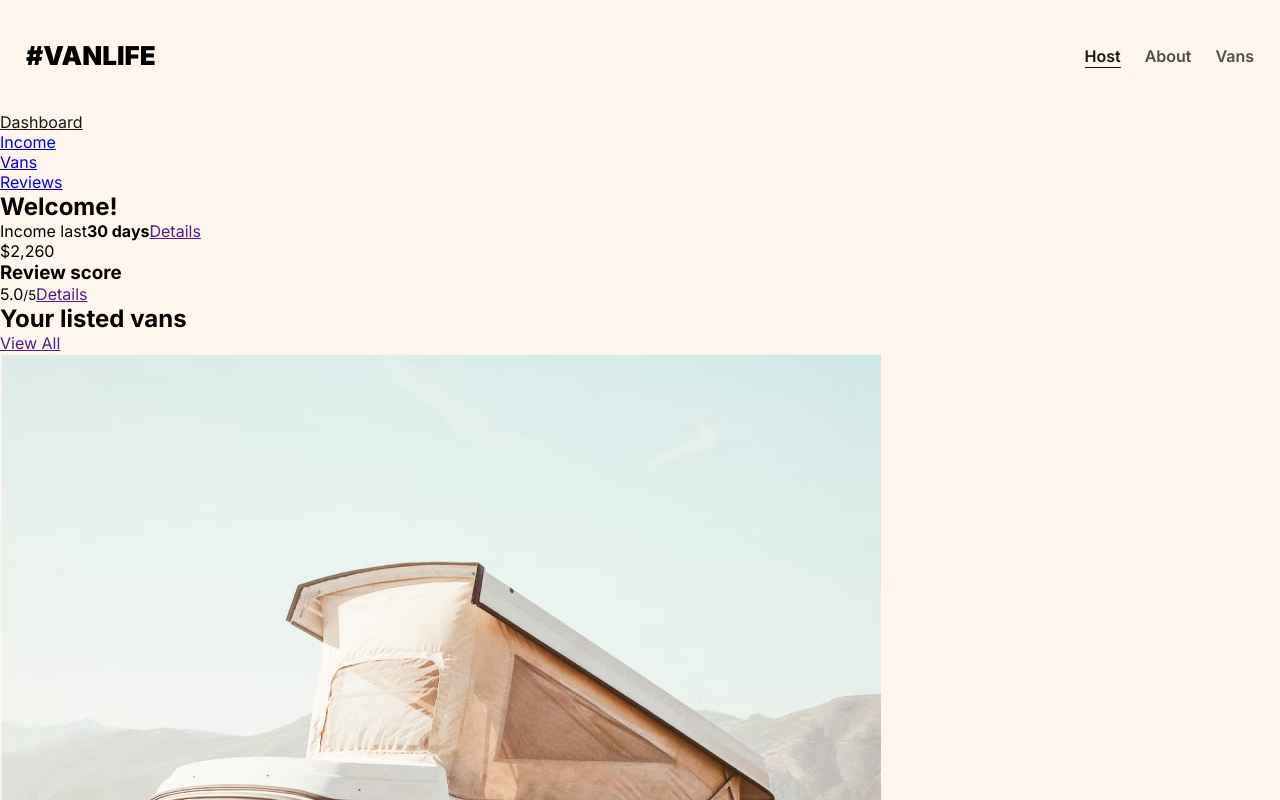
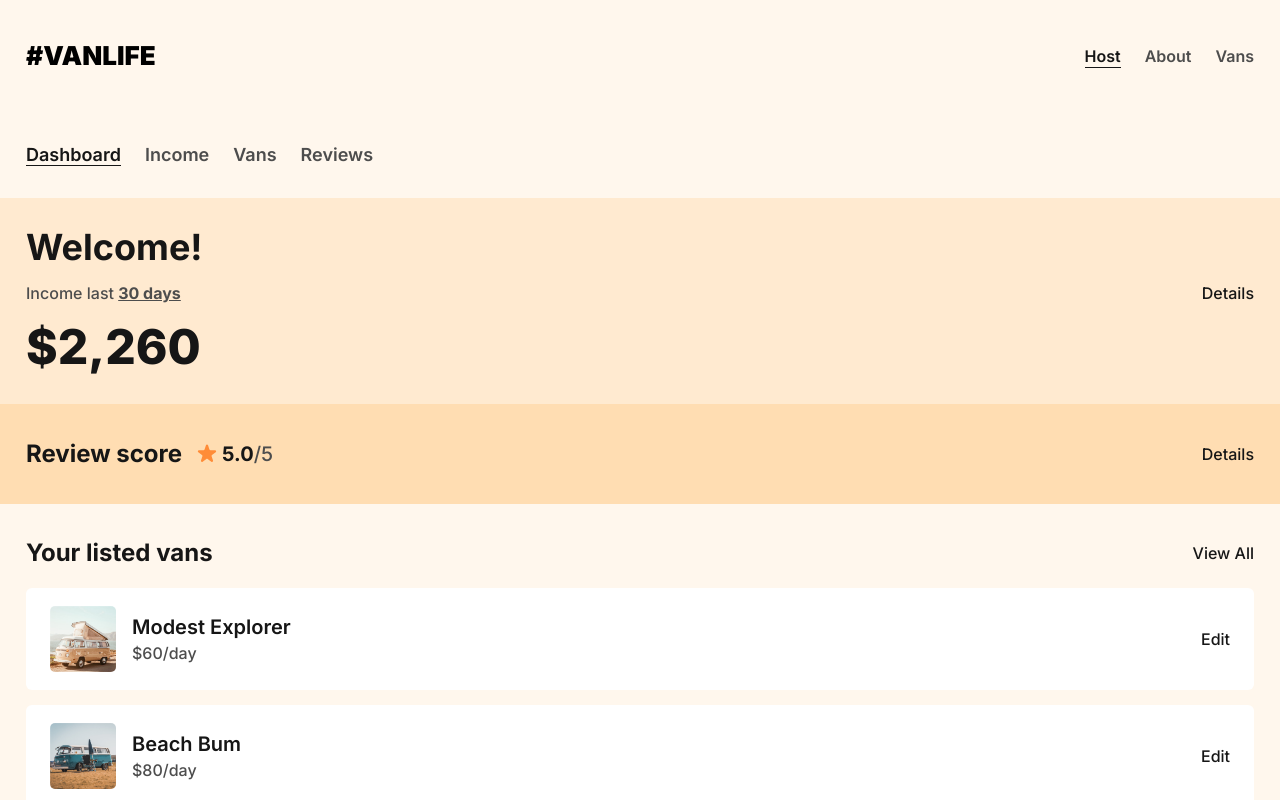
Before and after one commit to kot-vmeshke/vanlife, a React (Vite) app: page /host in a window 1280 px wide. Shown: the top 800 px of the page. Built offline with nearby package versions, Linux system fonts and the light colour scheme; what miragejs would draw is missing.

Commit message:
feat: add dashboard styles

```diff
--- a/src/components/Dashboard/Dashboard.jsx
+++ b/src/components/Dashboard/Dashboard.jsx
@@ -1,3 +1,4 @@
+import { Link } from 'react-router-dom';
 import styles from './Dashboard.module.css';
 
 const Dashboard = () => {
@@ -5,62 +6,73 @@ const Dashboard = () => {
     <div>
       <div className={styles.welcome}>
         <div className={styles.container}>
-          <h2>Welcome!</h2>
-          <div>
-            <span>
-              Income last
-              <b>30 days</b>
+          <h2 className={styles.welcomeTitle}>Welcome!</h2>
+          <div className={styles.welcomeWrap}>
+            <span className={styles.welcomeIncome}>
+              Income last <b>30 days</b>
             </span>
-            <a href="">Details</a>
+            <Link to="/host/income" className={styles.navLink}>
+              Details
+            </Link>
           </div>
-          <div>$2,260</div>
+          <div className={styles.welcomePrice}>$2,260</div>
         </div>
       </div>
       <div className={styles.review}>
-        <div className={styles.container}>
-          <h3>Review score</h3>
-          <span>
+        <div className={`${styles.container} ${styles.reviewContainer}`}>
+          <h3 className={styles.reviewTitle}>Review score</h3>
+          <span className={styles.reviewRate}>
             5.0<small>/5</small>
           </span>
-          <a href="">Details</a>
+          <Link to="/host/reviews" className={styles.navLink}>
+            Details
+          </Link>
         </div>
       </div>
-      <div>
-        <div>
-          <div>
-            <h2>Your listed vans</h2>
-            <a href="">View All</a>
+      <div className={styles.vans}>
+        <div className={styles.container}>
+          <div className={styles.vansHeader}>
+            <h2 className={styles.vansTitle}>Your listed vans</h2>
+            <Link to="/host/vans" className={styles.navLink}>
+              View All
+            </Link>
           </div>
-          <div>
-            <article>
-              <div>
+          <div className={styles.vansContainer}>
+            <article className={styles.vanCard}>
+              <div className={styles.vanImgWrap}>
                 <img src="/images/modest-explorer.png" alt="" />
               </div>
               <div>
-                <h3>Modest Explorer</h3>
-                <p>$60/day</p>
+                <h3 className={styles.vanCardTitle}>Modest Explorer</h3>
+                <p className={styles.vanCardPrice}>$60/day</p>
               </div>
-              <a href="">Edit</a>
+              <a href="" className={styles.navLink}>
+                Edit
+              </a>
             </article>
-            <article>
-              <div>
+            <article className={styles.vanCard}>
+              <div className={styles.vanImgWrap}>
                 <img src="/images/beach-bum.png" alt="" />
               </div>
               <div>
-                <h3>Beach Bum</h3>
-                <p>$80/day</p>
+                <h3 className={styles.vanCardTitle}>Beach Bum</h3>
+                <p className={styles.vanCardPrice}>$80/day</p>
               </div>
-              <a href="">Edit</a>
+              <a href="" className={styles.navLink}>
+                Edit
+              </a>
             </article>
-            <article>
-              <div>
+            <article className={styles.vanCard}>
+              <div className={styles.vanImgWrap}>
                 <img src="/images/green-wonder.png" alt="" />
               </div>
               <div>
-                <h3>Green Wonder</h3>
-                <p>$70/day</p>
+                <h3 className={styles.vanCardTitle}>Green Wonder</h3>
+                <p className={styles.vanCardPrice}>$70/day</p>
               </div>
-              <a href="">Edit</a>
+              <a href="" className={styles.navLink}>
+                Edit
+              </a>
             </article>
           </div>
         </div>
--- a/src/components/Dashboard/Dashboard.module.css
+++ b/src/components/Dashboard/Dashboard.module.css
@@ -0,0 +1,150 @@
+.container {
+  padding: 38px 26px;
+}
+.welcome {
+  background-color: #ffead0;
+}
+.review {
+  background-color: #ffddb2;
+}
+.welcomeTitle {
+  font-size: 36px;
+  font-style: normal;
+  font-weight: 700;
+  line-height: 22px;
+  color: #161616;
+  margin-bottom: 24px;
+}
+.welcomePrice {
+  font-size: 48px;
+  font-style: normal;
+  font-weight: 800;
+  line-height: 38px;
+  color: #161616;
+}
+.welcomeWrap {
+  display: flex;
+  align-items: center;
+  justify-content: space-between;
+  gap: 20px;
+  margin-bottom: 24px;
+}
+.welcomeIncome {
+  font-size: 16px;
+  font-style: normal;
+  font-weight: 500;
+  line-height: 22px;
+  color: #4d4d4d;
+}
+.welcomeIncome b {
+  font-weight: 700;
+  text-decoration-line: underline;
+}
+.navLink {
+  font-size: 16px;
+  font-style: normal;
+  font-weight: 500;
+  line-height: 22px;
+  color: #161616;
+  text-decoration: none;
+}
+
+.reviewContainer {
+  display: flex;
+  align-items: center;
+  justify-content: flex-start;
+  gap: 12px;
+}
+.reviewTitle {
+  font-size: 24px;
+  font-style: normal;
+  font-weight: 700;
+  line-height: 22px;
+  color: #161616;
+}
+.reviewRate {
+  display: flex;
+  align-items: center;
+  justify-content: flex-start;
+  margin-right: auto;
+  font-size: 20px;
+  font-style: normal;
+  font-weight: 700;
+  line-height: 22px;
+  color: #161616;
+}
+.reviewRate::before {
+  content: '';
+  display: block;
+  width: 26px;
+  height: 24px;
+  margin-right: 2px;
+  background: url(/images/star.svg) no-repeat center / contain;
+  flex-shrink: 0;
+}
+.reviewRate small {
+  font-size: 20px;
+  font-style: normal;
+  font-weight: 500;
+  line-height: 22px;
+  color: #4d4d4d;
+}
+.vansHeader {
+  display: flex;
+  align-items: center;
+  justify-content: space-between;
+  gap: 20px;
+  margin-bottom: 24px;
+}
+.vansTitle {
+  font-size: 24px;
+  font-style: normal;
+  font-weight: 700;
+  line-height: 22px;
+  color: #161616;
+}
+.vansContainer {
+  display: flex;
+  flex-direction: column;
+  gap: 15px;
+}
+.vanCard {
+  display: flex;
+  align-items: center;
+  justify-content: flex-start;
+  gap: 16px;
+  padding: 18px 24px;
+  border-radius: 6px;
+  background: #fff;
+}
+.vanImgWrap {
+  width: 66px;
+  height: 66px;
+  border-radius: 5px;
+  overflow: hidden;
+  flex-shrink: 0;
+}
+.vanImgWrap img {
+  display: block;
+  width: 100%;
+  height: 100%;
+  object-fit: cover;
+}
+.vanCardTitle {
+  margin-bottom: 4px;
+  font-size: 20px;
+  font-style: normal;
+  font-weight: 600;
+  line-height: normal;
+  color: #161616;
+}
+.vanCardPrice {
+  font-size: 16px;
+  font-style: normal;
+  font-weight: 500;
+  line-height: normal;
+  color: #4d4d4d;
+}
+.vanCard .navLink {
+  margin-left: auto;
+}
--- a/src/components/pages/HostPage/HostPage.jsx
+++ b/src/components/pages/HostPage/HostPage.jsx
@@ -4,24 +4,32 @@ import { NavLink, Outlet } from 'react-router-dom';
 
 const HostPage = () => {
   return (
-    <div className={styles.container}>
-      <nav>
-        <ul>
+    <div>
+      <nav className={styles.navContainer}>
+        <ul className={styles.nav}>
           <li>
-            <NavLink to="/host">Dashboard</NavLink>
+            <NavLink to="/host" className={styles.navLink}>
+              Dashboard
+            </NavLink>
           </li>
           <li>
-            <NavLink to="/host/income">Income</NavLink>
+            <NavLink to="/host/income" className={styles.navLink}>
+              Income
+            </NavLink>
           </li>
           <li>
-            <NavLink to="/host/vans">Vans</NavLink>
+            <NavLink to="/host/vans" className={styles.navLink}>
+              Vans
+            </NavLink>
           </li>
           <li>
-            <NavLink to="/host/reviews">Reviews</NavLink>
+            <NavLink to="/host/reviews" className={styles.navLink}>
+              Reviews
+            </NavLink>
           </li>
         </ul>
       </nav>
-      <Outlet/>
+      <Outlet />
     </div>
   );
 };
--- a/src/components/pages/HostPage/HostPage.module.css
+++ b/src/components/pages/HostPage/HostPage.module.css
@@ -0,0 +1,37 @@
+.navContainer {
+  padding: 32px 26px;
+}
+.nav {
+  display: flex;
+  align-items: center;
+  justify-content: flex-start;
+  gap: 24px;
+  list-style: none;
+}
+.navLink {
+  position: relative;
+  font-size: 18px;
+  font-style: normal;
+  font-weight: 600;
+  line-height: 22px;
+  text-decoration: none;
+  color: #4D4D4D;
+  transition: color 0.5s;
+}
+.navLink:hover {
+  color: #161616;
+}
+.navLink::after {
+  content: '';
+  position: absolute;
+  bottom: -1px;
+  left: 0px;
+  width: 0%;
+  height: 1px;
+  background-color: #4D4D4D;
+  transition: color 0.5s, width 0.3s;
+}
+.navLink:hover::after {
+  width: 100%;
+  background-color: #161616;
+}
```
